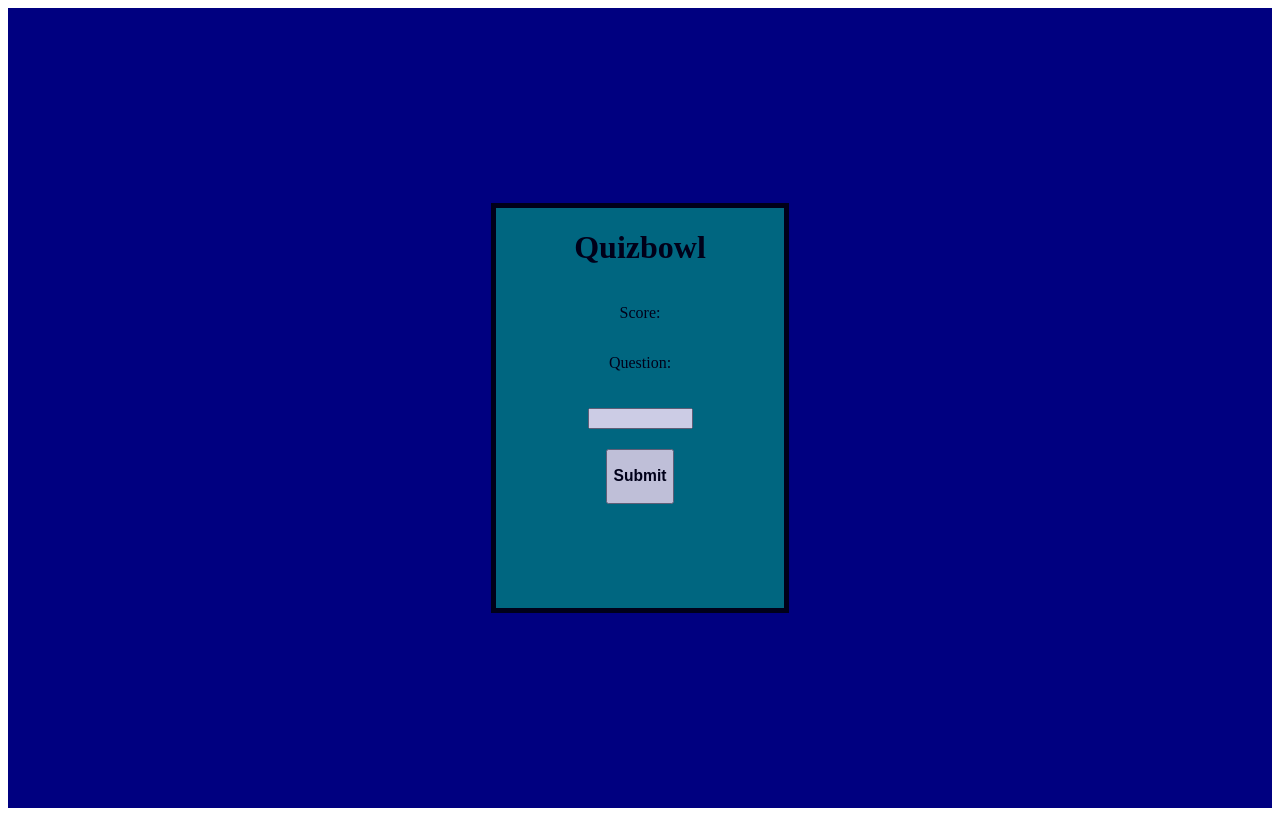
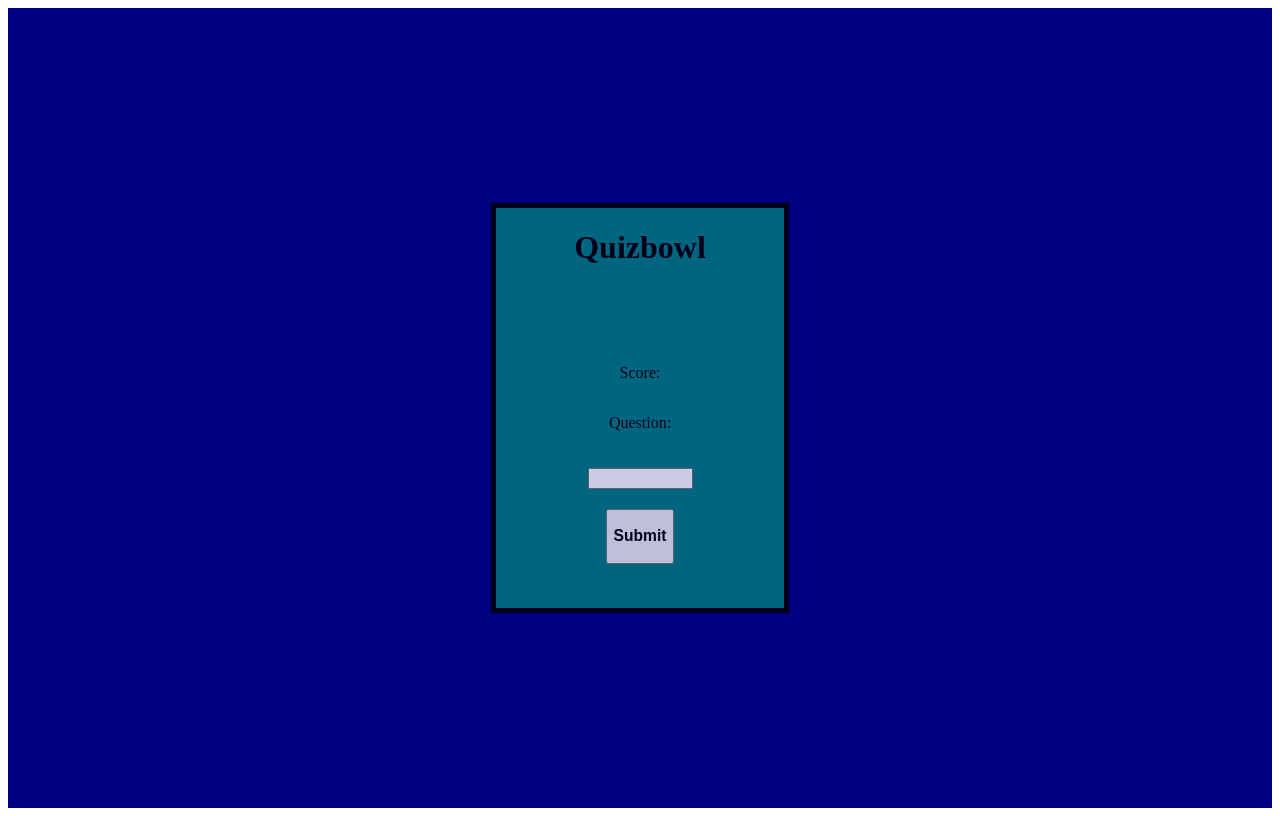
Before and after one commit to Dylpickle2008/Quiz_Bowl, a plain HTML site: page index.html in a window 1280 px wide. Drawn offline with Linux system fonts and the light colour scheme.

Commit message:
final commits?

```diff
--- a/script.js
+++ b/script.js
@@ -3,7 +3,7 @@ let answerList = ['81', '4', 'NY State'];
 let score = 0;
 let questionIndex = 0;
 
-const question = document.querySelector('.question-container')
+const question = document.querySelector('.question-container');
 const button = docuement.querySelector('.button-container');
 const input = document.querySelector('#input-field');
 let scoreContainer = document.querySelector('.score-container');
@@ -29,7 +29,7 @@ let submitFunction = () =>{
 let endGame = () =>{
     if(questionIndex > 2){
         scoreContainer.textContent = "Final Score: " + score;
-        question.textContent = "Congratulations: Play Again!";
+        question.textContent = "Congratulations: play again!";
         input.style.display = "none";
         button.style.display = "none";
     }
--- a/style.css
+++ b/style.css
@@ -21,17 +21,17 @@
 }
 
 .card:hover{
-    opacity: 1
+    opacity: 1;
 }
 
-.title{
+.title-container{
     display: flex;
     flex-direction: column;
     align-items: center;
     padding-bottom: 60px;
 }
 
-.button{
+.button-container{
     display: flex;
     flex-direction: column;
     align-items: center;
@@ -42,14 +42,14 @@
 }
 
 
-.score{
+.score-container{
     display: flex;
     flex-direction: column;
     align-items: center;
 
 }
 
-.sub-head{
+.question-container{
     display: flex;
     flex-direction: column;
     align-items: center;
```
Also changed, not shown: index.html (indentation only).
